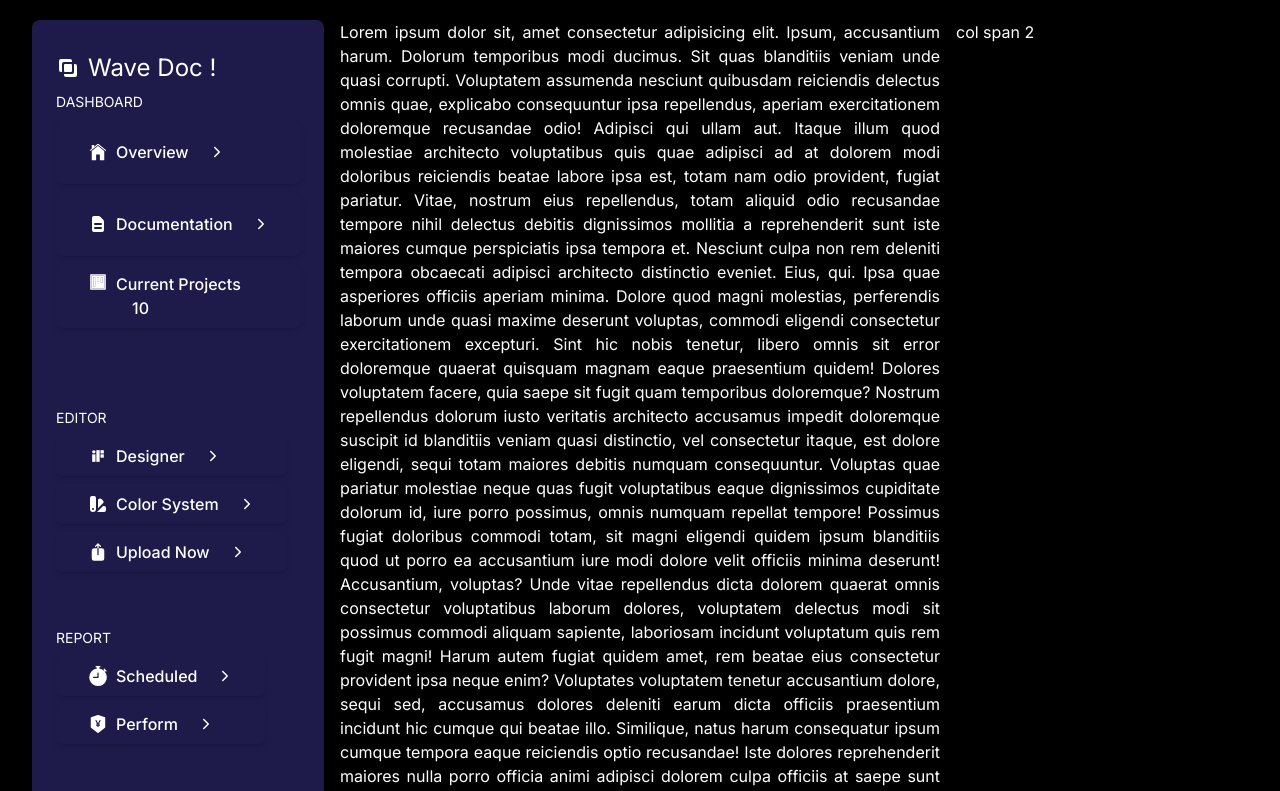
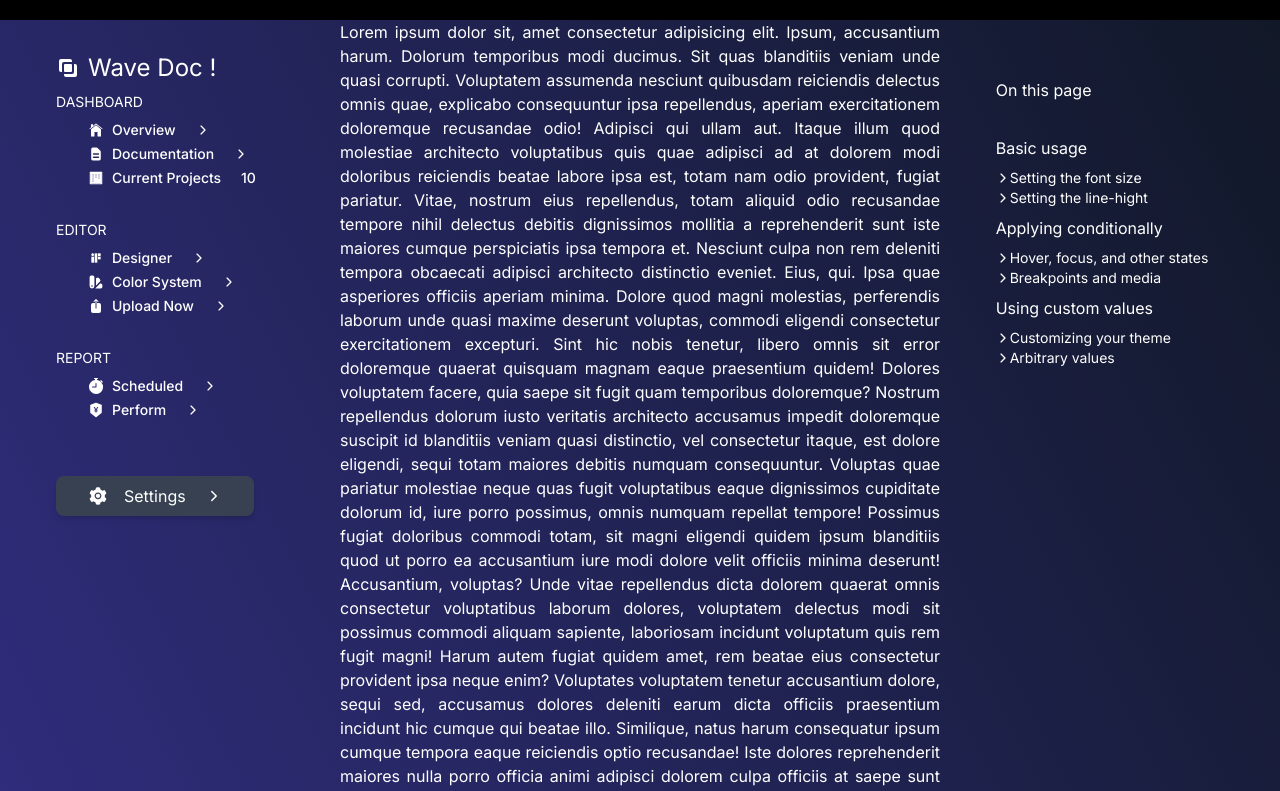
Before and after one commit to minhazpro3/blogger-client, a Next.js app: page /docs in a window 1280 px wide. Shown: the top 791 px of the page. Built offline with nearby package versions, Linux system fonts and the light colour scheme.

Commit message:
added subtitle sidebar of docs layout

```diff
--- a/app/docs/layout.tsx
+++ b/app/docs/layout.tsx
@@ -1,3 +1,4 @@
+import SubtitleHome from "@/components/docs/SubTitle_sidebar";
 import Title_sidebar from "@/components/docs/Title_sidebar";
 
 
@@ -5,9 +6,9 @@ export default function DocsLayout({ children }: { children: React.ReactNode })
 
     return (
         <div className="my-5">
-            <div className="grid grid-cols-12 text-white gap-4 px-8">
+            <div className="grid grid-cols-12 text-white gap-4 px-8 bg-gradient-to-tr from-gray-950   via-indigo-900 via-30% to-gray-900">
                 {/*   sidebar */}
-                <div className="col-span-3 bg-indigo-950 rounded-lg  px-6">
+                <div className="col-span-3     px-6">
                     <Title_sidebar/>
                 </div>
                 {/* main  */}
@@ -16,7 +17,7 @@ export default function DocsLayout({ children }: { children: React.ReactNode })
                 </div>
                 {/* documents */}
                 <div className="col-span-3">
-                    col  span 2
+                    <SubtitleHome/>
                 </div>
             </div>
 
--- /dev/null
+++ b/src/components/docs/SubTitle_sidebar.tsx
@@ -0,0 +1,47 @@
+import { IoIosArrowForward } from "react-icons/io";
+
+
+
+export default function SubtitleHome() {
+
+    return (
+        <div>
+            <div className="my-8">
+
+                <div className='grid grid-rows-4 gap-y-1 justify-center'>
+                    <p className="my-1 p-0 m-0 self-center ">On this page</p>
+                    <div className="group mt-1" >
+                        <h4 className="mb-2 group-hover:text-indigo-400  group-focus:text-indigo-400 ">Basic usage</h4>
+                        <button className="flex justify-center items-center  text-sm focus:text-indigo-400">
+                            <span><IoIosArrowForward /></span>
+                            Setting the font size</button>
+                        <button className="flex justify-center items-center   text-sm focus:text-indigo-400">
+                            <span><IoIosArrowForward /></span>
+                            Setting the line-hight</button>
+
+                    </div>
+                    <div className="group mt-1">
+                        <h4 className="mb-2 group-hover:text-indigo-400 group-focus:text-indigo-400 ">Applying conditionally</h4>
+                        <button className="flex justify-center items-center  text-sm focus:text-indigo-400">
+                            <span><IoIosArrowForward /></span>
+                            Hover, focus, and other states</button>
+                        <button className="flex justify-center items-center   text-sm focus:text-indigo-400">
+                            <span><IoIosArrowForward /></span>
+                            Breakpoints and media</button>
+
+                    </div>
+                    <div className="group mt-1">
+                        <h4 className="mb-2 group-hover:text-indigo-400 group-focus:text-indigo-400 ">Using custom values</h4>
+                        <button className="flex justify-center items-center  text-sm focus:text-indigo-400">
+                            <span><IoIosArrowForward /></span>
+                            Customizing your theme</button>
+                        <button className="flex justify-center items-center   text-sm focus:text-indigo-400">
+                            <span><IoIosArrowForward /></span>
+                            Arbitrary values</button>
+
+                    </div>
+                </div>
+            </div>
+        </div>
+    )
+}
--- a/src/components/docs/Title_sidebar.tsx
+++ b/src/components/docs/Title_sidebar.tsx
@@ -14,78 +14,79 @@ import { IoIosArrowForward } from "react-icons/io";
 const Title_sidebar = () => {
     return (
         <div className='my-8'>
-            <h2 className='text-2xl flex items-center my-2'> <span className='mr-2'><BiUnite/> </span> Wave Doc !</h2>
+            <h2 className='text-2xl flex items-center my-2'>
+                 <span className='mr-2'><BiUnite/> </span> Wave Doc !</h2>
             {/* dashboard section */}
-           <div className='my-2'>
+           <div className='mt-2'>
             <h3 className='text-sm my-2 uppercase'>Dashboard</h3>
-            <div className='grid grid-rows-4 gap-2 justify-start'>
-                <ul className='text-white flex gap-2 justify-start items-center hover:bg-gray-700 active:bg-gray-700 bg-indigo-950   w-50 px-8  hover:cursor-pointer py-2 rounded-lg shadow-md '>
-                    <span className='text-xl'>
+            <div className='grid grid-rows-4 gap-y-1 justify-start'>
+                <button className='text-white flex gap-x-2 justify-start items-center py-0  w-50 px-8  hover:cursor-pointer  focus:text-indigo-400 focus:border-l-2 focus:border-indigo-400   hover:text-indigo-200 '>
+                    <span className='text-base'>
                         <IoIosHome />
                     </span>
-                    <h4 className='font-medium text-base'>Overview</h4>
-                    <span className='text-base ml-3'><IoIosArrowForward/></span>
-                </ul>
-                <ul className='text-white flex gap-2 justify-start items-center hover:bg-gray-700 active:bg-gray-700 bg-indigo-950   w-50 px-8  hover:cursor-pointer py-2 rounded-lg shadow-md '>
-                    <span className='text-xl'>
+                    <h4 className='font-medium text-sm'>Overview</h4>
+                    <span className='text-sm ml-3'><IoIosArrowForward/></span>
+                </button>
+                <button className='text-white flex gap-x-2 justify-start items-center py-0  w-50 px-8  hover:cursor-pointer  focus:text-indigo-400 focus:border-l-2 focus:border-indigo-400   hover:text-indigo-200 '>
+                    <span className='text-base'>
                         <HiDocumentText />
                     </span>
-                    <h4 className='font-medium text-base'>Documentation</h4>
-                    <span className='text-base ml-3'><IoIosArrowForward/></span>
-                </ul>
-                <ul className='text-white flex gap-2 justify-start hover:bg-gray-700 active:bg-gray-700 bg-indigo-950   w-50 px-8  hover:cursor-pointer py-2 rounded-lg shadow-md '>
-                    <span className='text-xl'>
+                    <h4 className='font-medium text-sm'>Documentation</h4>
+                    <span className='text-sm ml-3'><IoIosArrowForward/></span>
+                </button>
+                <button className='text-white flex gap-x-2 justify-start items-center py-0  w-50 px-8  hover:cursor-pointer  focus:text-indigo-400 focus:border-l-2 focus:border-indigo-400   hover:text-indigo-200'>
+                    <span className='text-base'>
                         <AiTwotoneProject />
                     </span>
-                    <h4 className='font-medium text-base'>Current Projects <span className='ml-4'>10</span></h4>
-                </ul>
+                    <h4 className='font-medium text-sm'>Current Projects <span className='ml-4'>10</span></h4>
+                </button>
             </div>
             </div>
             {/* Editor section */}
            <div className='my-2'>
             <h3 className='text-sm my-2 uppercase'>Editor</h3>
-            <div className='grid grid-rows-4 gap-2 justify-start'>
-                <ul className='text-white flex gap-2 justify-start items-center hover:bg-gray-700 active:bg-gray-700 bg-indigo-950   w-50 px-8  hover:cursor-pointer py-2 rounded-lg shadow-md '>
-                    <span className='text-xl'>
+            <div className='grid grid-rows-4 gap-y-1 justify-start'>
+                <button className='text-white flex gap-x-2 justify-start items-center py-0  w-50 px-8  hover:cursor-pointer  focus:text-indigo-400 focus:border-l-2 focus:border-indigo-400   hover:text-indigo-200'>
+                    <span className='text-base'>
                         <CgIfDesign />
                     </span>
-                    <h4 className='font-medium text-base'>Designer</h4>
-                    <span className='text-base ml-3'><IoIosArrowForward/></span>
-                </ul>
-                <ul className='text-white flex gap-2 justify-start items-center hover:bg-gray-700 active:bg-gray-700 bg-indigo-950   w-50 px-8  hover:cursor-pointer py-2 rounded-lg shadow-md '>
-                    <span className='text-xl'>
+                    <h4 className='font-medium text-sm'>Designer</h4>
+                    <span className='text-sm ml-3'><IoIosArrowForward/></span>
+                </button>
+                <button className='text-white flex gap-x-2 justify-start items-center py-0  w-50 px-8  hover:cursor-pointer  focus:text-indigo-400 focus:border-l-2 focus:border-indigo-400   hover:text-indigo-200'>
+                    <span className='text-base'>
                         <HiColorSwatch />
                     </span>
-                    <h4 className='font-medium text-base'>Color System</h4>
-                    <span className='text-base ml-3'><IoIosArrowForward/></span>
-                </ul>
-                <ul className='text-white flex gap-2 justify-start items-center hover:bg-gray-700 active:bg-gray-700 bg-indigo-950   w-50 px-8  hover:cursor-pointer py-2 rounded-lg shadow-md '>
-                    <span className='text-xl'>
+                    <h4 className='font-medium text-sm'>Color System</h4>
+                    <span className='text-sm ml-3'><IoIosArrowForward/></span>
+                </button>
+                <button className='text-white flex gap-x-2 justify-start items-center py-0  w-50 px-8  hover:cursor-pointer  focus:text-indigo-400 focus:border-l-2 focus:border-indigo-400   hover:text-indigo-200 '>
+                    <span className='text-base'>
                         <HiArrowUpOnSquare />
                     </span>
-                    <h4 className='font-medium text-base'>Upload Now  </h4>
-                    <span className='text-base ml-3'><IoIosArrowForward/></span>
-                </ul>
+                    <h4 className='font-medium text-sm'>Upload Now  </h4>
+                    <span className='text-sm ml-3'><IoIosArrowForward/></span>
+                </button>
             </div>
             </div>
             {/* report section */}
-           <div className='my-2'>
+           <div className='mb-2'>
             <h3 className='text-sm my-2 uppercase'>Report</h3>
-            <div className='grid grid-rows-4 gap-2 justify-start'>
-                <ul className='text-white flex gap-2 justify-start items-center hover:bg-gray-700 active:bg-gray-700 bg-indigo-950   w-50 px-8  hover:cursor-pointer py-2 rounded-lg shadow-md '>
-                    <span className='text-xl'>
+            <div className='grid grid-rows-4 gap-y-1 justify-start'>
+                <button className='text-white flex gap-x-2 justify-start items-center py-0  w-50 px-8  hover:cursor-pointer  focus:text-indigo-400 focus:border-l-2 focus:border-indigo-400   hover:text-indigo-200 '>
+                    <span className='text-base'>
                         <BsStopwatchFill />
                     </span>
-                    <h4 className='font-medium text-base'>Scheduled  </h4>
-                    <span className='text-base ml-3'><IoIosArrowForward/></span>
-                </ul>
-                <ul className='text-white flex gap-2 justify-start items-center hover:bg-gray-700 active:bg-gray-700 bg-indigo-950   w-50 px-8  hover:cursor-pointer py-2 rounded-lg shadow-md '>
-                    <span className='text-xl'>
+                    <h4 className='font-medium text-sm'>Scheduled  </h4>
+                    <span className='text-sm ml-3'><IoIosArrowForward/></span>
+                </button>
+                <button className='text-white flex gap-x-2 justify-start items-center py-0  w-50 px-8  hover:cursor-pointer  focus:text-indigo-400 focus:border-l-2 focus:border-indigo-400   hover:text-indigo-200'>
+                    <span className='text-base'>
                         <AiFillPropertySafety />
                     </span>
-                    <h4 className='font-medium text-base'>Perform  </h4>
-                    <span className='text-base ml-3'><IoIosArrowForward/></span>
-                </ul>
+                    <h4 className='font-medium text-sm'>Perform  </h4>
+                    <span className='text-sm ml-3'><IoIosArrowForward/></span>
+                </button>
 
             </div>
             </div>
```
